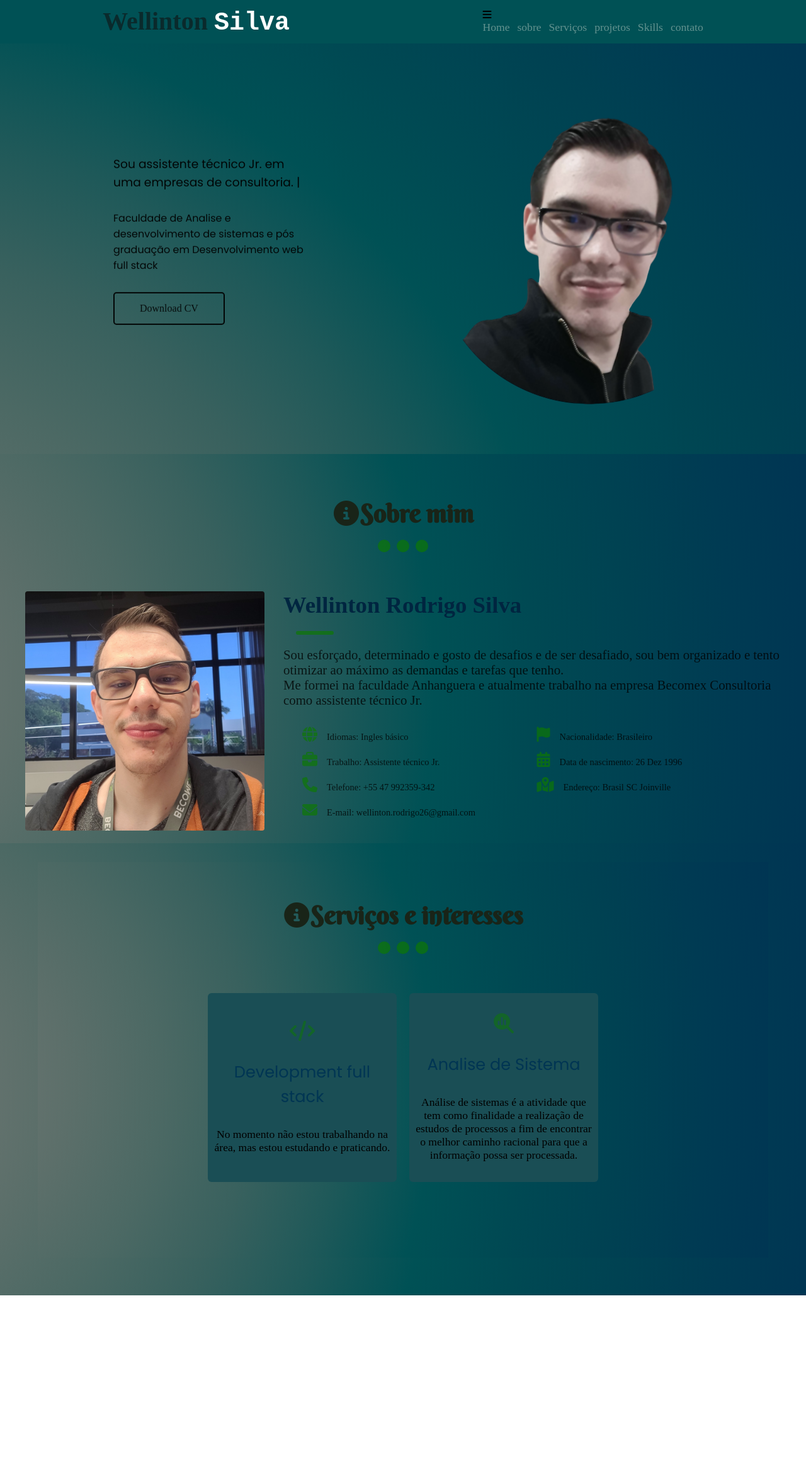
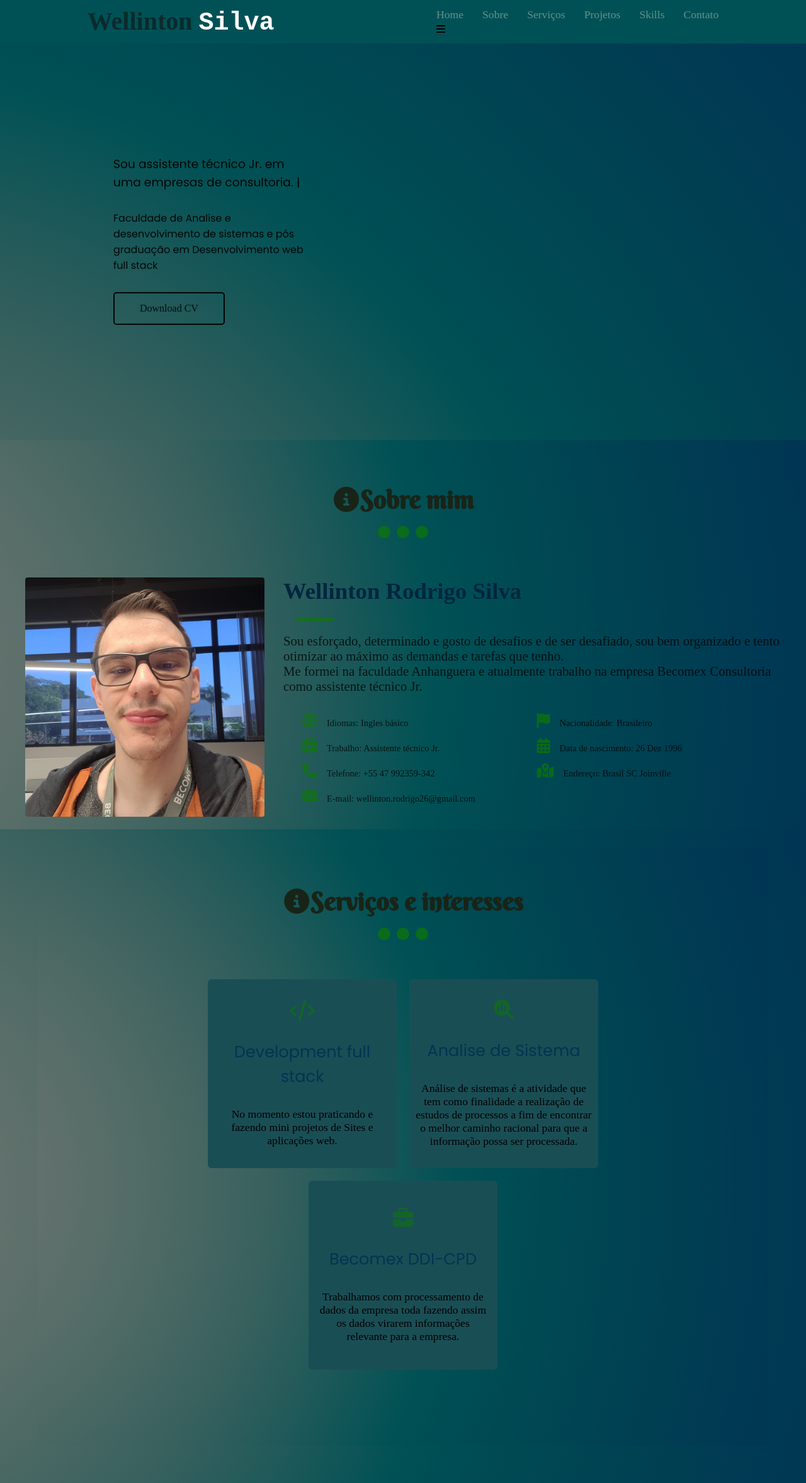
Before and after one commit to WellintonRodrigo/PortifolioWellinton, a plain HTML site: page LANDING PAGE - portfólio/index.html in a window 1280 px wide. Shown: the whole page at 63% size. Before the commit the page ends 2057 px from the top, so only its background shows below. Drawn offline with Linux system fonts and the light colour scheme.

Commit message:
:lipstick: feat: Secão de services e interesses finalizados.

```diff
--- a/LANDING PAGE - portfólio/asset/css/style.css
+++ b/LANDING PAGE - portfólio/asset/css/style.css
@@ -29,29 +29,46 @@ header h1{
     color:rgba(16, 16, 16, 0.6);
     font-size: 2.5rem;
 }
-ul.navigation-primary{
+
+/* MENU*/
+
+ ul.navigation-primary{
     display: flex;
-    gap: 12px;
+    gap: 30px;
+    align-items: center;
 
 }
-a.link-item{
+
+
+.link-item{
     color: #62928f;
     font-size: 1.1rem;
+    width: 0px;
+    height: 0px;
 }
-.link-item:hover{
+
+.link-item::after {
+content: "";
+width: 0px;
+height: 0px;
+border-bottom: 4px solid transparent;
+display: block;
+transition: .9s;
+}
+
+.link-item:hover::after{
+    width: 100%;
+    height: 0px;
+    padding: 0px;
+    border-bottom: 4px solid #0e7902ad;
+}
+a.link-item:hover{
    color: #88ddd7f9;
 }
 header samp{
     color: #fff;
 }
 
-
-.img-responsive{
-    max-width: 100%;
-    padding: 1rem;
-    border-radius: 5px;
-
-}
 .section-div{
     animation: inicializar 7s forwards;
     display: grid;
@@ -289,8 +306,6 @@ main{
     background-color: #1a4e55;
     align-content: center;
     border-radius: 6px;
-
-
    }
 
    .my_services ul li i{
@@ -317,13 +332,13 @@ main{
     width: 0px;
     height: 0px;
     position: absolute;
-    top: -1px;
-    right: -1px;
+    top: -2px;
+    right: -2px;
     border-top: 2px solid transparent;
     border-right: 2px solid transparent;
    }
 
-   my_services li::after{
+   .my_services li::after{
     content: '';
     transition: .5s ease-in-out;
     border-radius: 6px;
@@ -367,24 +382,50 @@ main{
     /*RESPONSIVIDADE*/
 
     @media(max-width:992px){
+
         .sobre .img_sobre{
+
             grid-column: 1/-1;
             justify-content: center;
         }
+
         .sobre_conteudo{
             grid-column: 1/-1;
         }
+
         .section-div .img-responsive{
             display: none;
         }
+
         .section-div{
-            background-image: url(../img/fotoCurriculo2.png);
             background-repeat: no-repeat;
             background-size: cover;
         }
+
+        header{
+            justify-content: space-around;
+            padding: 30px 70px;
+        }
+
         header .navigation-primary{
             display: none;
         }
+
+        header .navigation-primary.ativado{
+            position: absolute;
+            display: grid;
+            top: 30px;
+            padding: 30px;
+            font-size:1.6rem;
+            z-index: 1;
+            right: 20px;
+            background-color: #005155;
+            color:#62928f;
+            font-weight: bold;
+            border-radius: 0 0 4px 4px;
+            animation:sobe_secao .8s ease-in-out forwards;
+        }
+
         header i{
             font-size: 2rem;
         }
--- a/LANDING PAGE - portfólio/asset/js/script.js
+++ b/LANDING PAGE - portfólio/asset/js/script.js
@@ -13,11 +13,12 @@ function Escrevendo(){
 
     const titulo= document.querySelector('.digitando')
     active_words(titulo)
-
 }
 
-const menu = document.querySelector('.menu-bars')
+const navMenu = document.querySelector('.navigation-primary')
+const menu = document.querySelector('.fa-bars')
 
 menu.addEventListener('click',()=>{
     menu.classList.toggle('fa-x')
+    navMenu.classList.toggle('ativado')
 })
--- a/LANDING PAGE - portfólio/index.html
+++ b/LANDING PAGE - portfólio/index.html
@@ -13,15 +13,16 @@
      <header>
       <h1>Wellinton  <samp> Silva</samp></h1>
       <nav>
-        <i class="fa-solid fa-bars" class="menu-bars"></i>
+
         <ul class="navigation-primary">
           <li><a class="link-item" href= "#home">Home</a></li>
-          <li><a class="link-item" href="#sobre">sobre</a></li>
+          <li><a class="link-item" href="#sobre">Sobre</a></li>
           <li><a class="link-item" href="#Serviços">Serviços</a></li>
-          <li><a class="link-item" href="#projetos">projetos</a></li>
+          <li><a class="link-item" href="#projetos">Projetos</a></li>
           <li><a class="link-item" href="#Skills">Skills</a></li>
-          <li><a class="link-item" href="#contato">contato</a></li>
+          <li><a class="link-item" href="#contato">Contato</a></li>
         </ul>
+        <i class="fa-solid fa-bars" class="menu-bars"></i>
       </nav>
      </header>
 
@@ -35,7 +36,7 @@
           <a href="#">Download CV</a>
         </div>
 
-        <img src="asset/img/fotoCurriculo2.png" alt="Foto de perfil" class="img-responsive">
+
 
       </section>
 
@@ -98,7 +99,7 @@
             <li>
               <i class="fa-solid fa-code"></i>
               <h3>Development full stack</h3>
-              <p> No momento não estou trabalhando na área, mas estou estudando e praticando.</p>
+              <p> No momento estou praticando e fazendo mini projetos de Sites e aplicações web.</p>
             </li>
 
             <li>
@@ -107,6 +108,11 @@
               <p>Análise de sistemas é a atividade que tem como finalidade a realização de estudos de processos a fim de encontrar o melhor caminho racional para que a informação possa ser processada. </p>
             </li>
 
+            <li>
+              <i class="fa-solid fa-briefcase"></i>
+              <h3> Becomex DDI-CPD</h3>
+              <p>Trabalhamos com processamento de dados da empresa toda fazendo assim os dados virarem informações relevante para a empresa. </p>
+            </li>
          </ul>
 
       </div>
```
